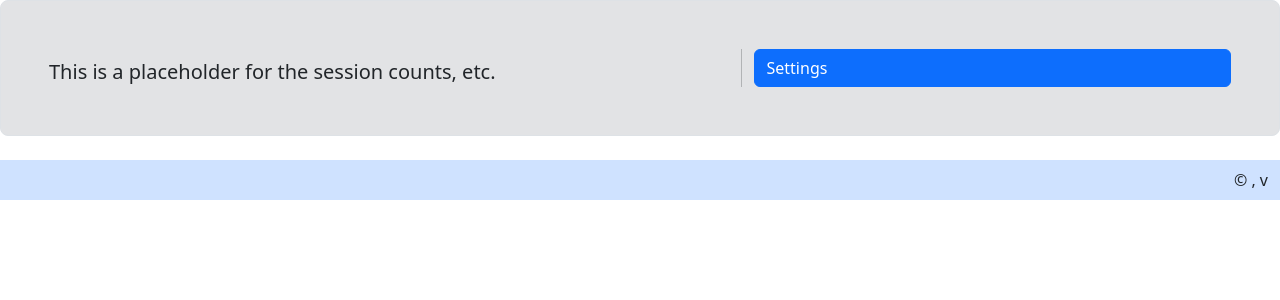
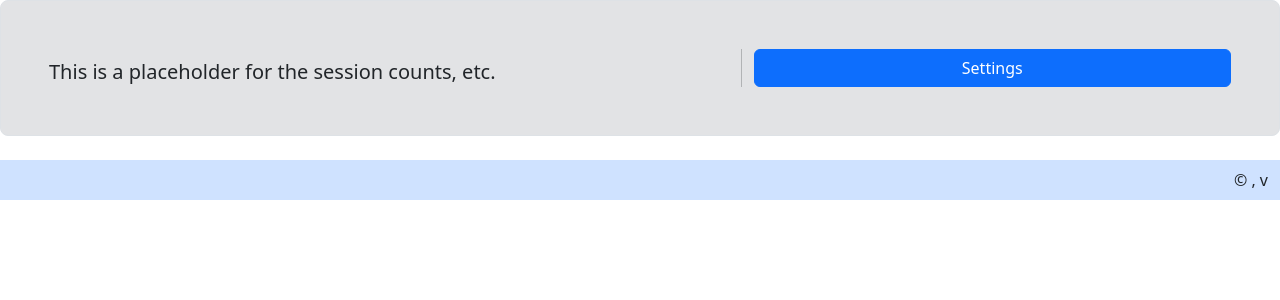
Before and after one commit to TIGRLab/tigrqc, a Flask app: template tigrqc/templates/project.html in a window 1280 px wide. Shown: the part 56-356 px from the top of the page. Run offline with Flask 3, Linux system fonts and the light colour scheme; the template is opened without the code that fills it, so the values that code supplies are empty; parts of the project's set-up code (start-up, migrations or seed data) failed here and were passed over; some libraries are stand-ins or nearby versions.

Commit message:
[ENH] Make button text centered

```diff
--- a/tigrqc/templates/project.html
+++ b/tigrqc/templates/project.html
@@ -26,7 +26,7 @@
     <div class="col-lg">
       <div class="d-grid gap-2">
         <a href="{{ url_for('main.project_settings', project_id=project.id) }}"
-            class="btn btn-primary text-start">
+            class="btn btn-primary">
            Settings
         </a>
       </div>
```
